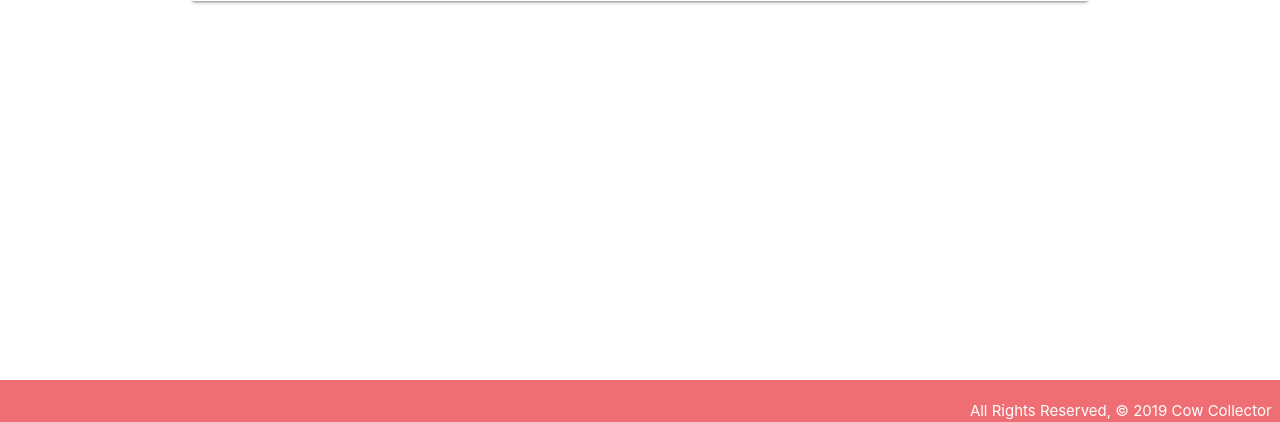
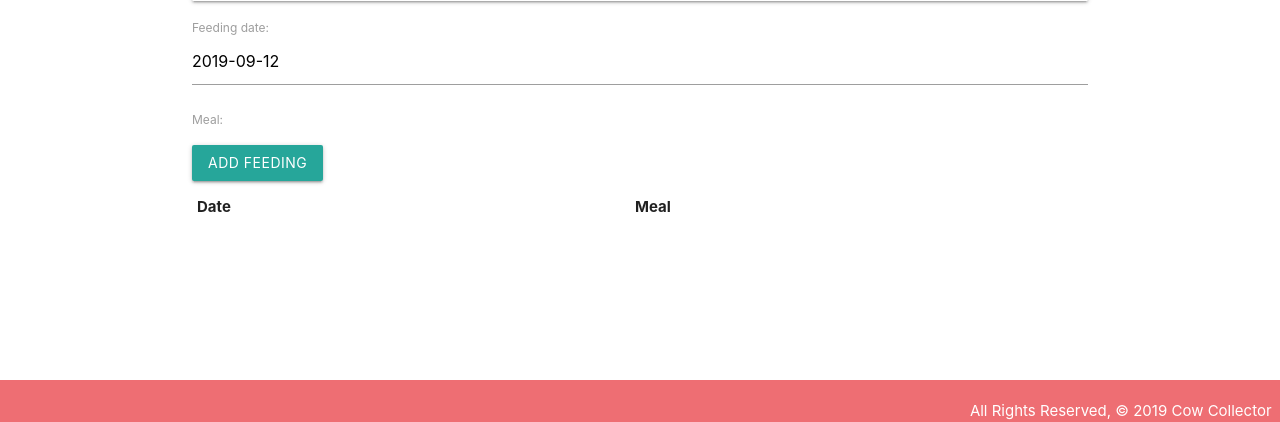
Before and after one commit to samiduara/cow-collector, a Django app: template main_app/templates/cows/detail.html in a window 1280 px wide. Shown: the part 378-800 px from the top of the page. Run offline with Django 3.2, Linux system fonts and the light colour scheme; the template is opened without the code that fills it: values that come from a table or form of the project are taken from there, others are empty.

Commit message:
add feeding

```diff
--- a/main_app/admin.py
+++ b/main_app/admin.py
@@ -1,6 +1,7 @@
 from django.contrib import admin
+from .models import Cow, Feeding
 # import your models here
 from .models import Cow
 
-# Register your models here
+#Register your models here
 admin.site.register(Cow)
--- /dev/null
+++ b/main_app/forms.py
@@ -0,0 +1,7 @@
+from django.forms import ModelForm
+from .models import Feeding
+
+class FeedingForm(ModelForm):
+  class Meta:
+    model = Feeding
+    fields = ['date', 'meal']
--- a/main_app/models.py
+++ b/main_app/models.py
@@ -1,4 +1,10 @@
 from django.db import models
+
+MEALS = (
+    ('B', 'Breakfast'),
+    ('L', 'Lunch'),
+    ('D', 'Dinner')
+)
 
 class Cow(models.Model):
   name = models.CharField(max_length=100)
@@ -13,4 +19,15 @@
   def get_absolute_url(self):
     return reverse('detail', kwargs={'cow_id': self.id})
 
-cow = models.ForeignKey(Cow, on_delete=models.CASCADE)
+class Feeding(models.Model):
+  date = models.DateField('feeding date')
+  meal = models.CharField(
+    max_length=1,
+    choices=MEALS,
+    default=MEALS[0][0]
+   )
+  cow = models.ForeignKey(Cow, on_delete=models.CASCADE)
+
+  def __str__(self):
+    # Nice method for obtaining the friendly value of a Field.choice
+    return f"{self.get_meal_display()} on {self.date}"
--- a/main_app/templates/base.html
+++ b/main_app/templates/base.html
@@ -9,6 +9,7 @@
   <title>Cow Collector</title>
   <link rel="stylesheet" href="https://cdnjs.cloudflare.com/ajax/libs/materialize/1.0.0/css/materialize.min.css">
   <link rel="stylesheet" type="text/css" href="{% static 'css/style.css' %}">
+  <script src="https://cdnjs.cloudflare.com/ajax/libs/materialize/1.0.0/js/materialize.min.js"></script>
 </head>
 <body>
   <header class="navbar-fixed">
--- a/main_app/templates/cows/detail.html
+++ b/main_app/templates/cows/detail.html
@@ -17,8 +17,37 @@
         <div class="card-action">
             <a href="{% url 'cows_update' cow.id %}">Edit</a>
             <a href="{% url 'cows_delete' cow.id %}">Delete</a>
-          </div>
+        </div>
     </div>
-
-
+  </div>
+  <div class="col s6">
+        <form method="post">
+                {% csrf_token %}
+                {{ feeding_form.as_p }}
+                <input type="submit" class="btn" value="Add Feeding">
+              </form>
+    <table class="striped">
+      <thead>
+        <tr><th>Date</th><th>Meal</th></tr>
+      </thead>
+      <tbody>
+        {% for feeding in Cow.feeding_set.all %}
+          <tr>
+            <td>{{feeding.date}}</td>
+            <td>{{feeding.get_meal_display}}</td>
+          </tr>
+        {% endfor %}
+      </tbody>
+    </table>
+  </div>
+</div>
+<script>
+  var dateEl = document.getElementById('id_date');
+  M.Datepicker.init(dateEl, {
+    format: 'yyyy-mm-dd',
+    defaultDate: new Date(),
+    setDefaultDate: true,
+    autoClose: true
+  });
+</script>
 {% endblock %}
```
Also changed, not shown: main_app/views.py (+7 -1 lines), main_app/migrations/0002_feeding.py (added).
